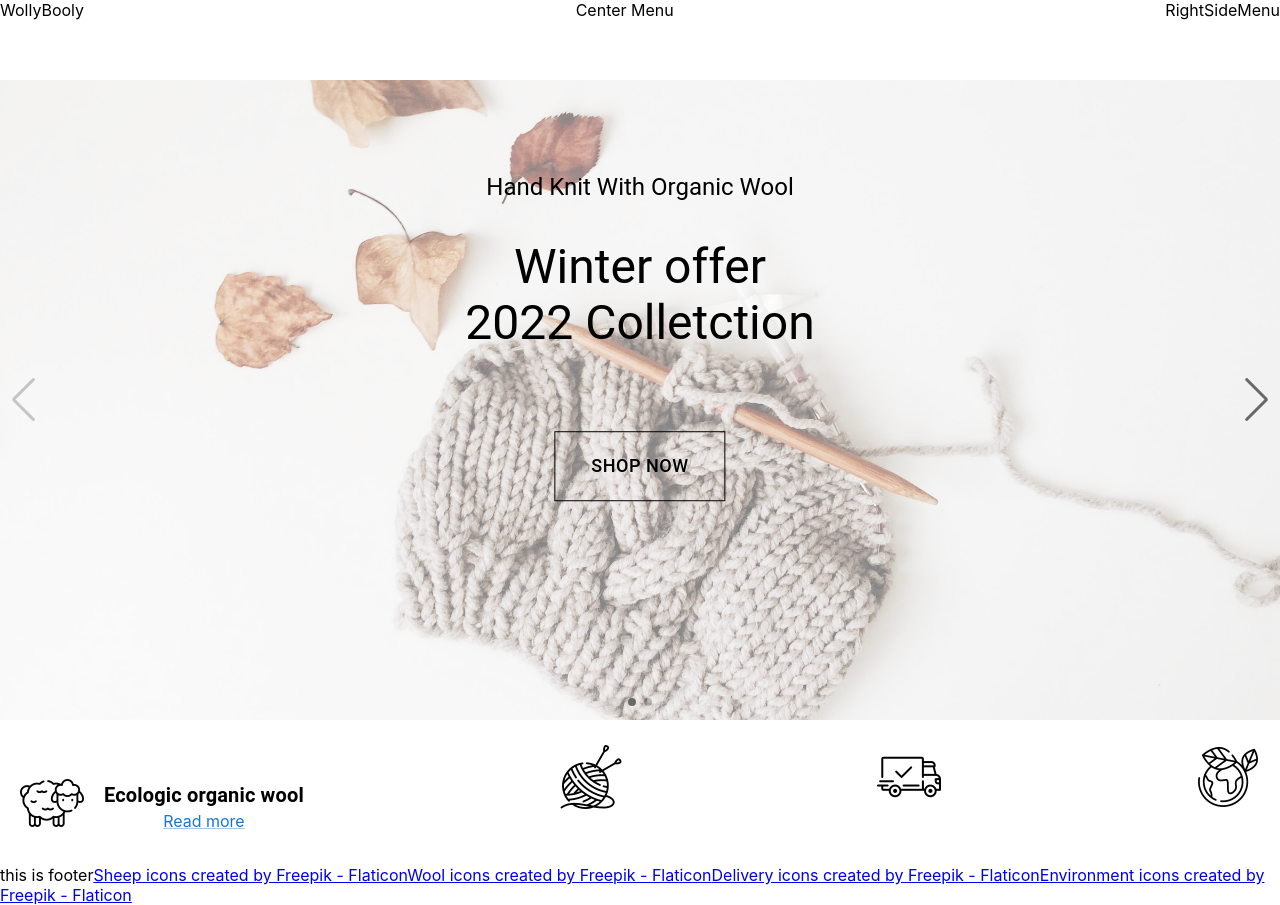
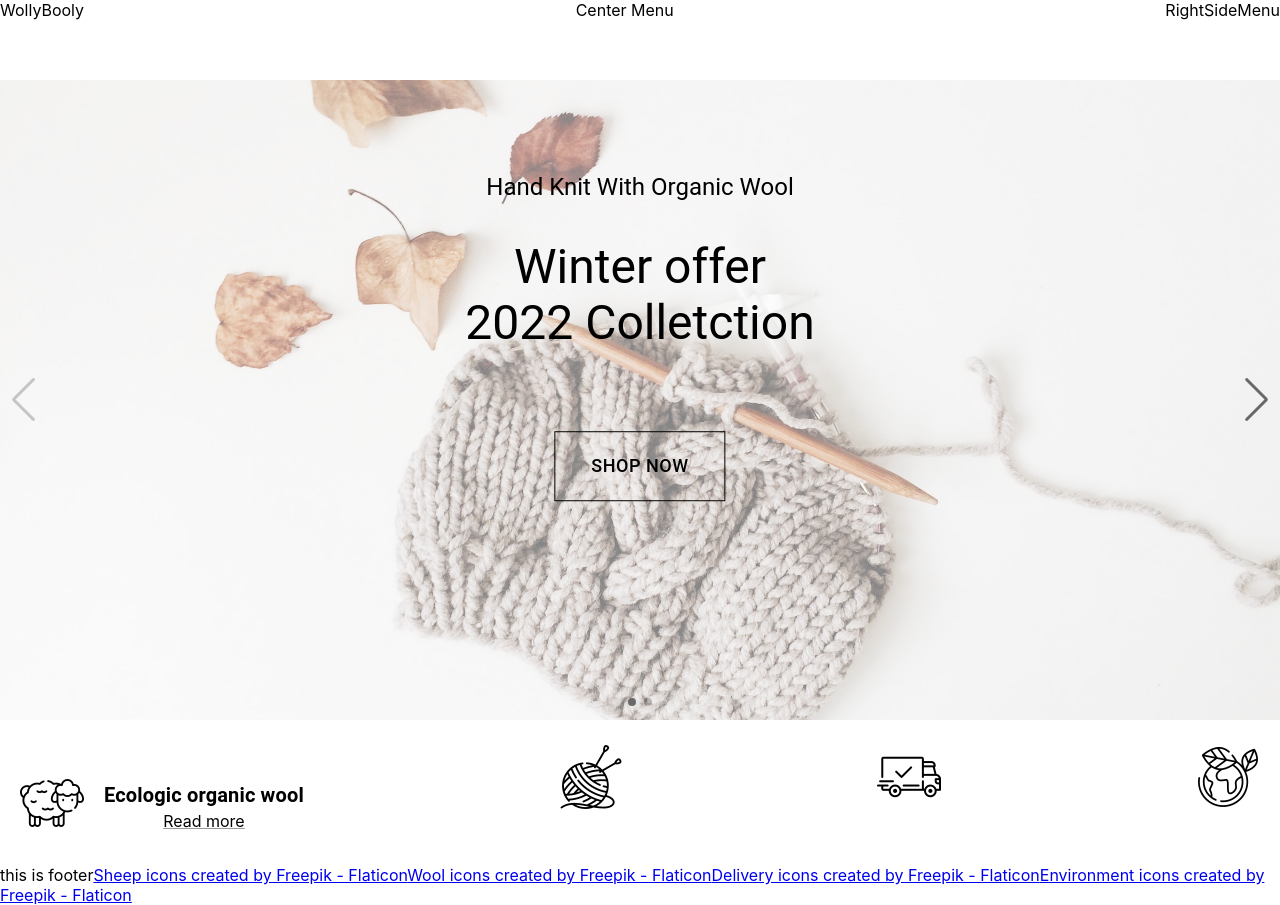
Before and after one commit to GoranAviani/react_web, a React (Create React App) app: page / in a window 1280 px wide. Built offline with nearby package versions, Linux system fonts and the light colour scheme.

Commit message:
Building index page

```diff
--- a/src/components/QuickFacts/QuickFacts.js
+++ b/src/components/QuickFacts/QuickFacts.js
@@ -28,10 +28,10 @@ const QuickFacts = () => {
                             {TEXT.weUseOnlyOrganicWool}
                         </Typography>
 
-                        <Link
-                            onClick={() => {
-                                console.info("I'm a button.");
-                            }}
+                        <Link color="#000"
+                              onClick={() => {
+                                  console.info("I'm a button.");
+                              }}
                         >
                             {TEXT.readMore}
                         </Link>
```
